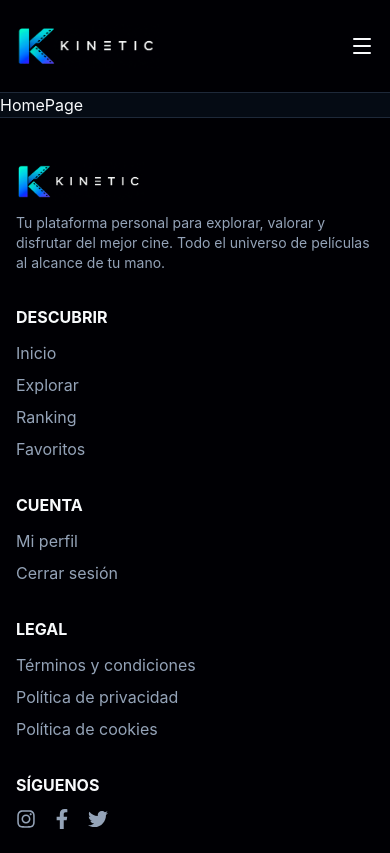
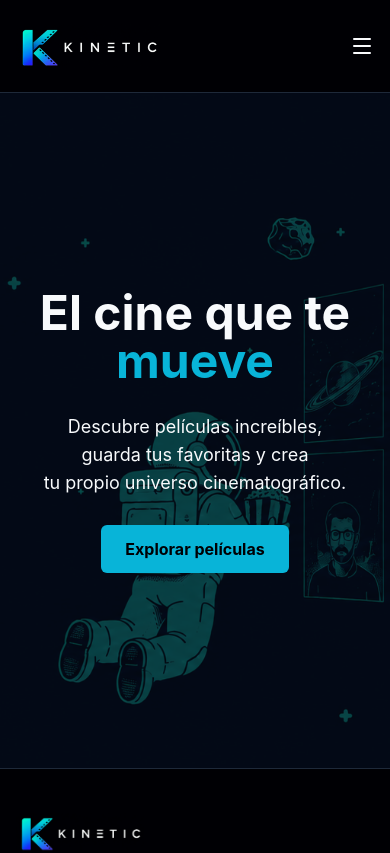
Before and after one commit to gemmaadev/kinetic-movies-app, a React (Vite) app in the folder frontend/: page / in a window 390 px wide. Shown: the top 853 px of the page. Built offline with nearby package versions, Linux system fonts and the light colour scheme.

Commit message:
feat(HomePage): add hero section with background image and mobile-first responsive layout

```diff
--- a/frontend/src/pages/HomePage.tsx
+++ b/frontend/src/pages/HomePage.tsx
@@ -1,3 +1,29 @@
+import { HeroSection } from "@/shared/components/HeroSection";
+import { PrimaryLinkButton } from "@/shared/components/buttons/PrimaryLinkButton";
+import heroBackground from "@/shared/assets/hero-background.png";
+
 export default function HomePage() {
-  return <h1>HomePage</h1>;
+  return (
+    <div className="flex flex-col gap-12">
+      <HeroSection
+        backgroundImage={heroBackground}
+        className="flex min-h-[80vh] flex-col items-center justify-center px-4 text-center md:items-start md:px-16 md:text-left"
+      >
+        <div className="flex flex-col items-center gap-7 md:items-start">
+          <h1 className="text-primary-text text-5xl font-bold md:text-7xl">
+            El cine que te <br />
+            <span className="text-brand-blue">mueve</span>
+          </h1>
+          <p className="text-lg md:text-xl">
+            Descubre películas increíbles, <br />
+            guarda tus favoritas y crea <br />
+            tu propio universo cinematográfico.
+          </p>
+          <PrimaryLinkButton to="/explorar">
+            Explorar películas
+          </PrimaryLinkButton>
+        </div>
+      </HeroSection>
+    </div>
+  );
 }
--- a/frontend/src/pages/NotFoundPage.tsx
+++ b/frontend/src/pages/NotFoundPage.tsx
@@ -1,16 +1,13 @@
+import { HeroSection } from "@/shared/components/HeroSection";
 import { PrimaryLinkButton } from "@/shared/components/buttons/PrimaryLinkButton";
 import background from "@/shared/assets/404-background.png";
 
 export default function NotFoundPage() {
   return (
-    <>
-      <div
-        className="fixed inset-0 -z-10 bg-cover bg-center bg-no-repeat"
-        style={{ backgroundImage: `url(${background})` }}
-      />
-      <div className="fixed inset-0 -z-10 bg-bg-night/80" />
-
-      <div className="flex min-h-[70vh] flex-col items-center justify-center gap-4 text-center md:items-start md:text-left px-10">
+    <HeroSection
+      backgroundImage={background}
+      className="flex min-h-[70vh] flex-col items-center justify-center gap-4 text-center md:items-start md:text-left px-28"
+    >
       <h1 className="text-brand-blue font-bold text-6xl">Error 404</h1>
       <div className="flex flex-col gap-4">
         <h4 className="text-3xl font-bold">Houston, tenemos un problema</h4>
@@ -22,7 +19,6 @@ export default function NotFoundPage() {
           Volver al inicio
         </PrimaryLinkButton>
       </div>
-      </div>
-    </>
+    </HeroSection>
   );
 }
```
Also changed, not shown: frontend/src/shared/assets/logo-prova.png (added), frontend/src/shared/assets/logo.png. Lines whose indentation alone changed are shown as unchanged.
